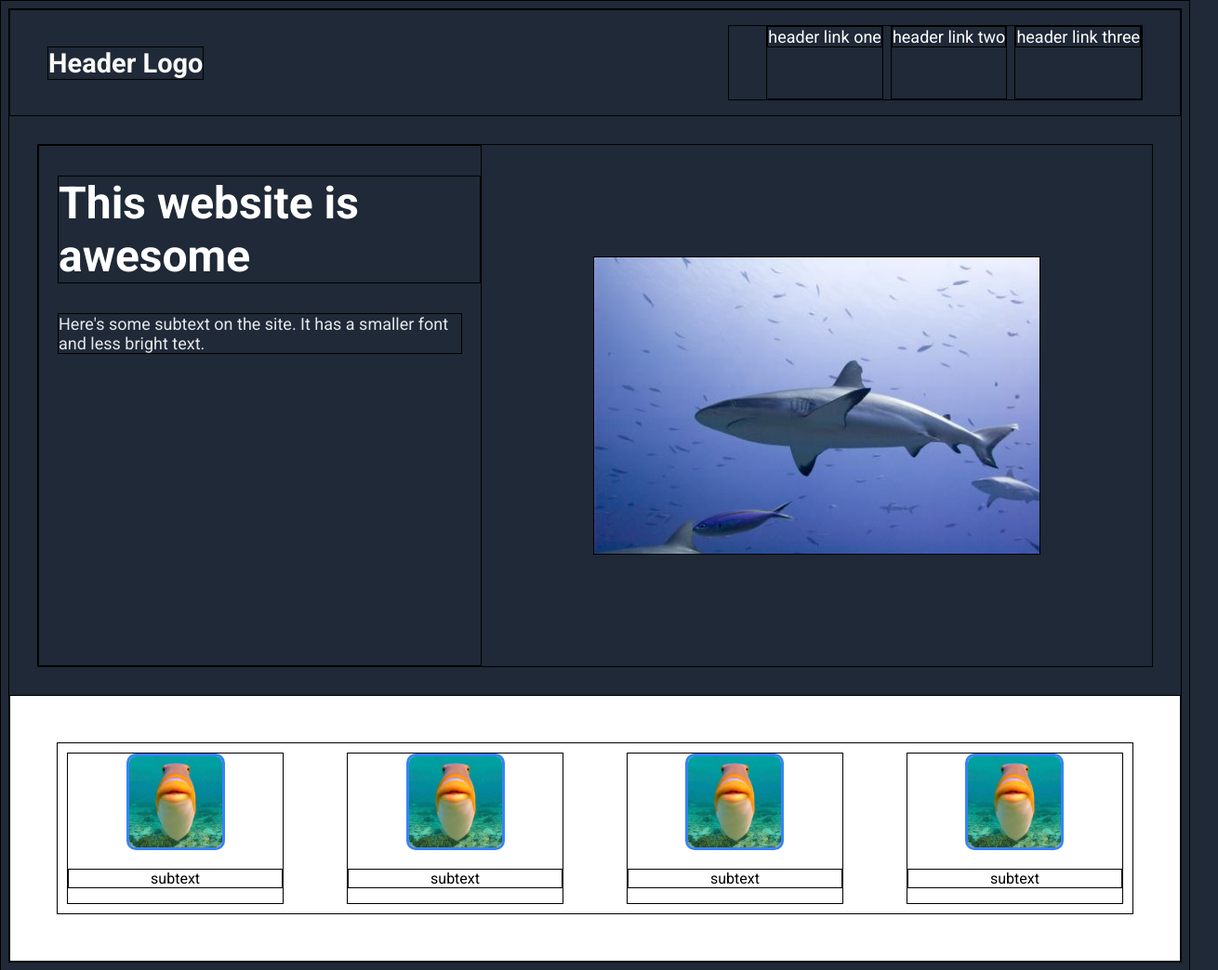
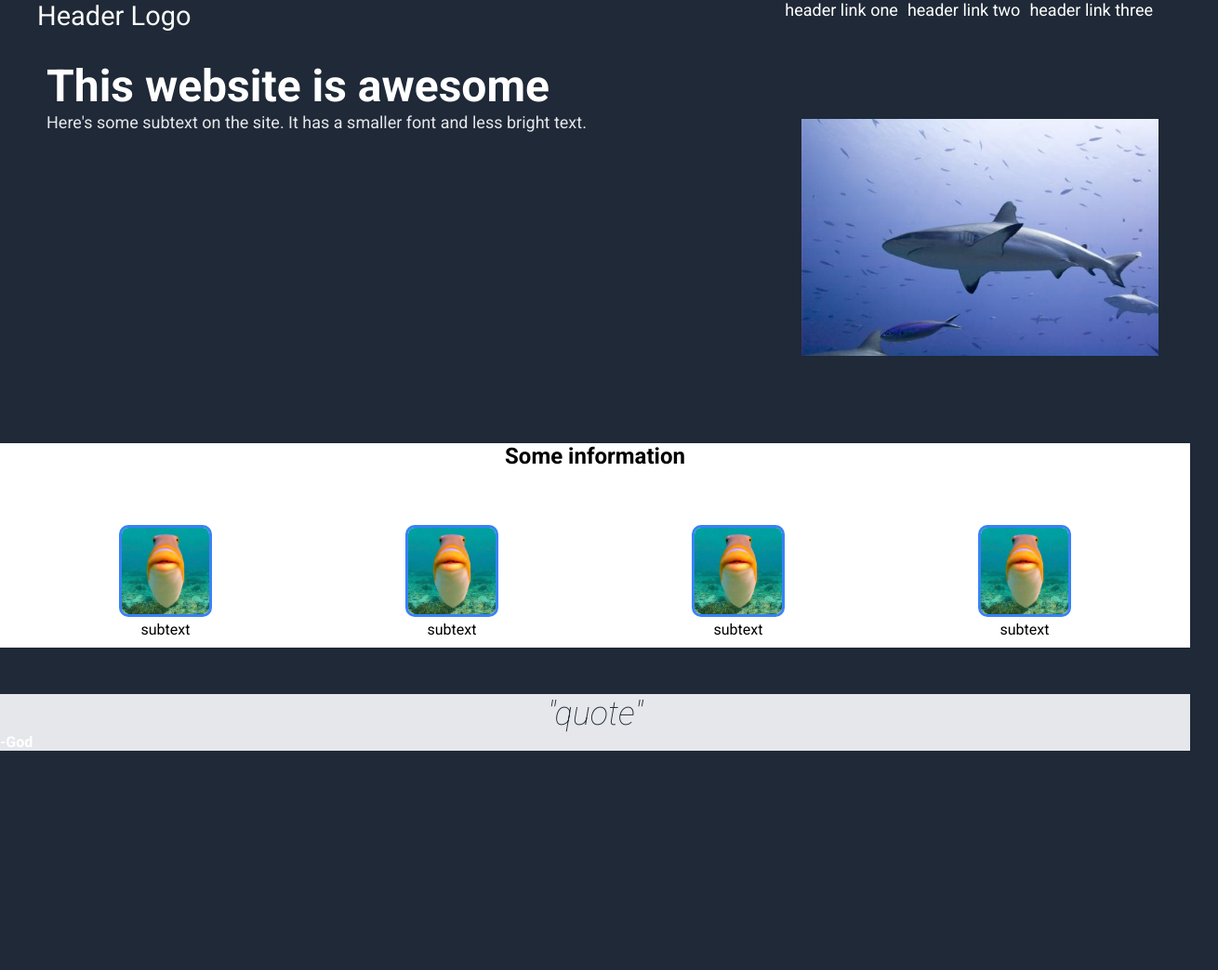
Before and after one commit to cyanryann/odin-landing, a plain HTML site: page index.html in a window 1280 px wide. Shown: the whole page at 93% size, 1310 px wide, since content can reach past the window. After the commit the page ends 808 px from the top, so only its background shows below. Drawn offline with Linux system fonts and the light colour scheme.

Commit message:
adjusting image and adding quote

```diff
--- a/index.html
+++ b/index.html
@@ -11,7 +11,7 @@
 </head>
 <body>
     <header>
-        <h4 class="logo">Header Logo</h4>
+        <p class="logo">Header Logo</p>
         <ul>
             <li>
                 <a>header link one</a>
@@ -34,6 +34,7 @@
         <img src="resources/fish.jpg">
     </div>
     <div class="after-middle">
+        <h2>Some information</h2>
         <div class="pictures">
             <div class="information">
                 <img src="resources/fish2.jpeg" alt="">
@@ -51,8 +52,16 @@
                 <img src="resources/fish2.jpeg" alt="">
                 <p>subtext</p>
             </div>
+        </div>
+    </div>
+    <div class="quote">
+        <p>
+            "quote"
+        </p>
+        <h4>-God</h4>
+    </div>
+    <div class="action">
 
-        </div>
     </div>
 </body>
 </html>
--- a/style.css
+++ b/style.css
@@ -1,3 +1,10 @@
+* {
+    font-family: 'Roboto';
+    color: white;
+    margin:0;
+    padding: 0;
+    box-sizing: border-box;
+}
 header {
     display: flex;
     justify-content: space-between;
@@ -6,15 +13,9 @@ header li {
     color: #E5E7Eb;
     font-size: 18px;
 }
-header h4 {
+header p {
     font-size: 29px;
     color: #f9faf8;
-}
-* {
-    border: 1px black solid;
-    font-family: 'Roboto';
-
-    color: white;
 }
 body {
     background-color: #1F2937;
@@ -26,7 +27,7 @@ h1 {
 ul {
     display: flex;
     margin-right: 40px;
-    gap: 8px;
+    gap: 10px;
 }
 .logo {
     margin-left: 40px;
@@ -36,6 +37,7 @@ ul {
     justify-content: space-between;
     margin: 30px;
     color: #f9faf8;
+    width:100%;
 }
 .middle p {
     margin: 0 20px;
@@ -46,8 +48,8 @@ li {
     list-style-type: none;
 }
 .middle img {
-    width: 40%;
-    margin: 10%;
+    width: 30%;
+    margin: 5%;
 }
 .pictures {
     display: flex;
@@ -61,6 +63,7 @@ li {
 }
 .information p {
     color: black;
+
 }
 .information img {
     border: #3882F6 3px solid;
@@ -70,3 +73,17 @@ li {
 .after-middle {
     background-color: white;
 }
+.after-middle h2 {
+    color: black;
+    text-align: center;
+}
+.quote {
+    background-color: #e5e7eb;
+}
+.quote p {
+    color: #1f2937;
+    font-style: italic;
+    font-size: 36px;
+    text-align: center;
+    font-weight: lighter;
+}
```
